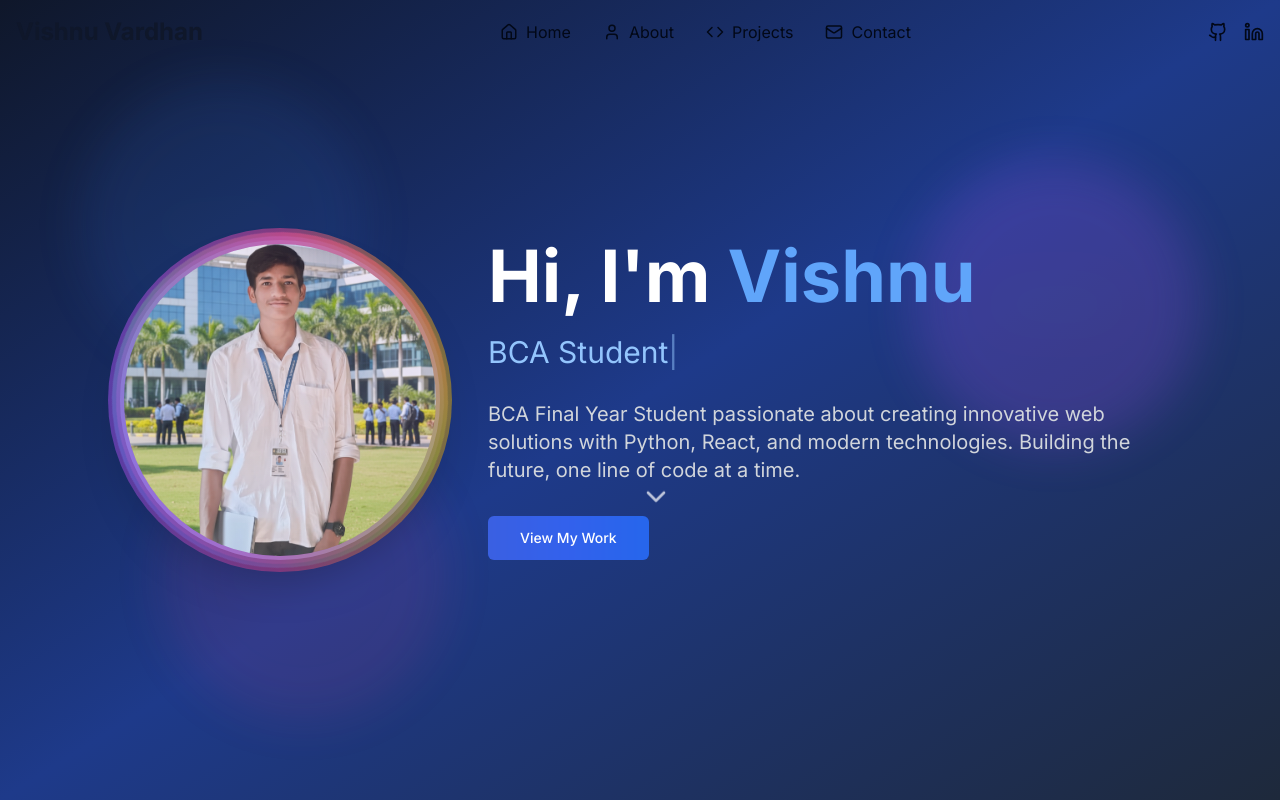
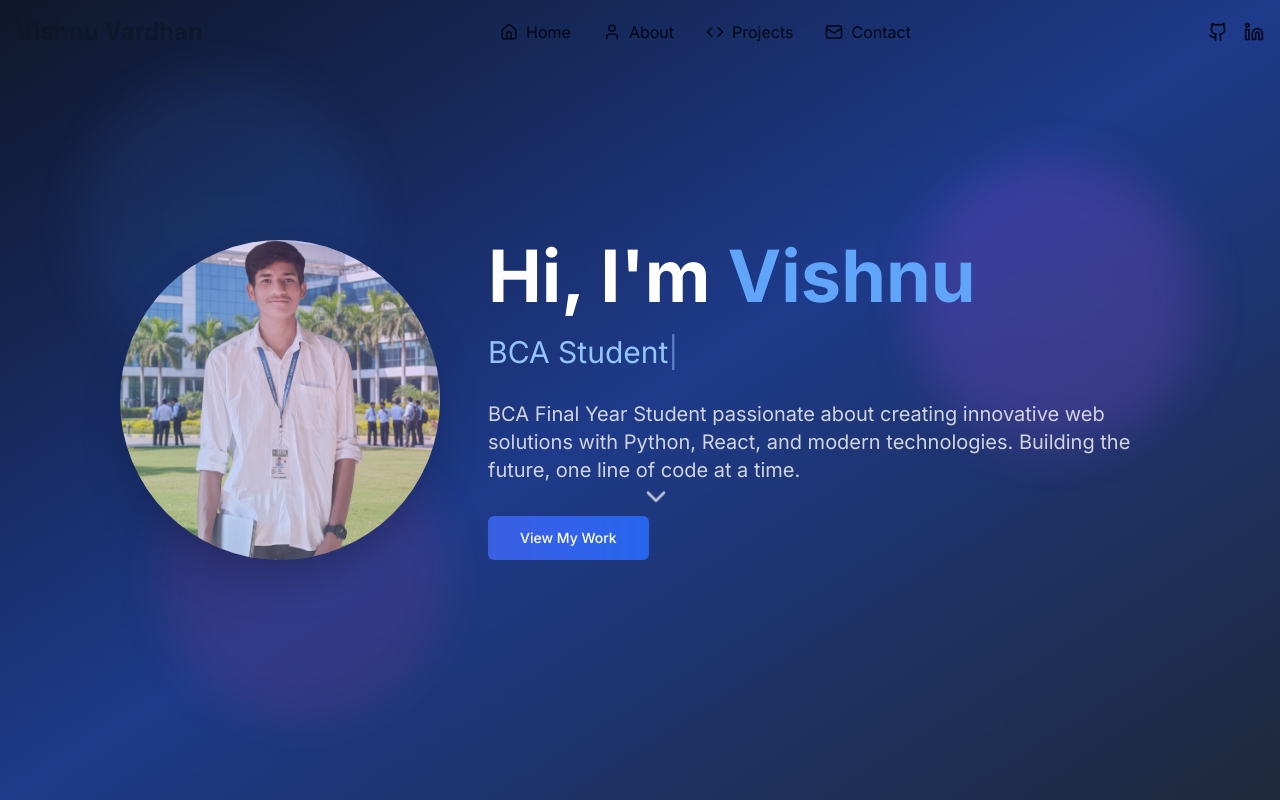
Before and after one commit to Gaddamadithya/Adithya-portfolio, a React (Vite) app: page / in a window 1280 px wide. Shown: the top 800 px of the page. Built offline with nearby package versions, Linux system fonts and the light colour scheme.

Commit message:
Remove profile image animations

```diff
--- a/src/components/Hero.tsx
+++ b/src/components/Hero.tsx
@@ -57,19 +57,14 @@ const Hero = () => {
         <div className="flex flex-col lg:flex-row items-center justify-center gap-12">
           {/* Profile Image */}
           <div className="relative">
-            {/* Animated Border Rings */}
-            <div className="absolute inset-0 -m-1 rounded-full bg-gradient-to-r from-pink-500 via-purple-500 to-blue-500 animate-spin-slow opacity-75"></div>
-            <div className="absolute inset-0 -m-2 rounded-full bg-gradient-to-r from-blue-500 via-green-500 to-pink-500 animate-spin-reverse opacity-60"></div>
-            <div className="absolute inset-0 -m-3 rounded-full bg-gradient-to-r from-purple-500 via-pink-500 to-yellow-500 animate-pulse opacity-50"></div>
-
-            <div className="relative w-80 h-80 rounded-full overflow-hidden shadow-2xl hover:scale-105 transition-transform duration-300 border-4 border-white/10">
+            <div className="w-80 h-80 rounded-full overflow-hidden shadow-2xl hover:scale-105 transition-transform duration-300">
               <img
                 src={profileImage}
                 alt="Vishnu Vardhan"
                 className="w-full h-full object-cover"
               />
             </div>
-            <div className="absolute inset-0 rounded-full bg-gradient-to-tr from-blue-500/10 to-purple-500/10"></div>
+            <div className="absolute inset-0 rounded-full bg-gradient-to-tr from-blue-500/20 to-purple-500/20"></div>
           </div>
 
           {/* Content */}
```
